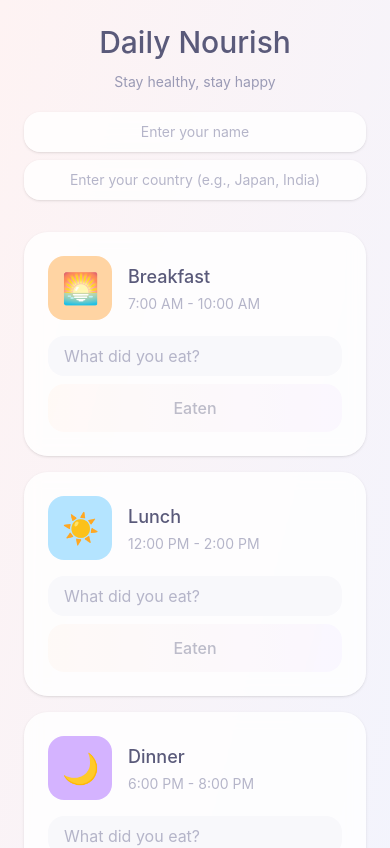
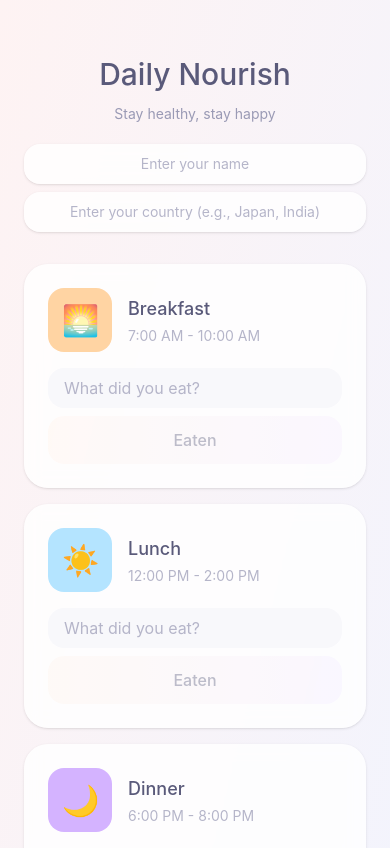
Before and after one commit to BigFatPanda211/Mealreminderapp, a React (Vite) app: page / in a window 390 px wide. Shown: the top 848 px of the page. Built offline with nearby package versions, Linux system fonts and the light colour scheme.

Commit message:
Fix mobile scrolling

```diff
--- a/src/app/App.tsx
+++ b/src/app/App.tsx
@@ -166,8 +166,8 @@
   };
 
   return (
-    <div className={`min-h-screen w-full bg-gradient-to-br ${theme.bg} flex flex-col items-center p-6 transition-all duration-700`}>
-      <div className="w-full max-w-md space-y-8">
+    <div className={`min-h-screen w-full bg-gradient-to-br ${theme.bg} flex flex-col items-center justify-start p-6 transition-all duration-700`}>
+      <div className="w-full max-w-md space-y-8 py-8">
         <div className="text-center space-y-3">
           <h1 className={`text-3xl ${theme.text}`}>
             {eisha ? '💕 Daily Nourish' : 'Daily Nourish'}
```
